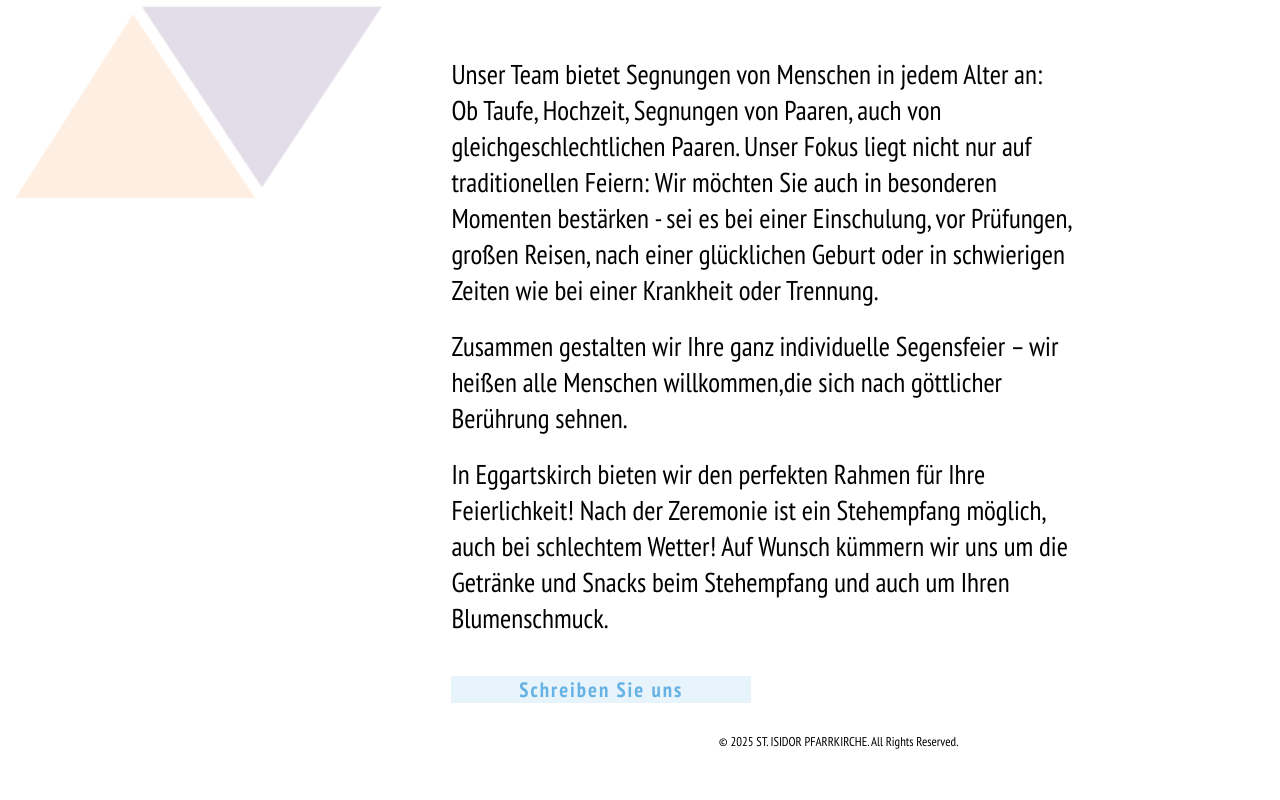
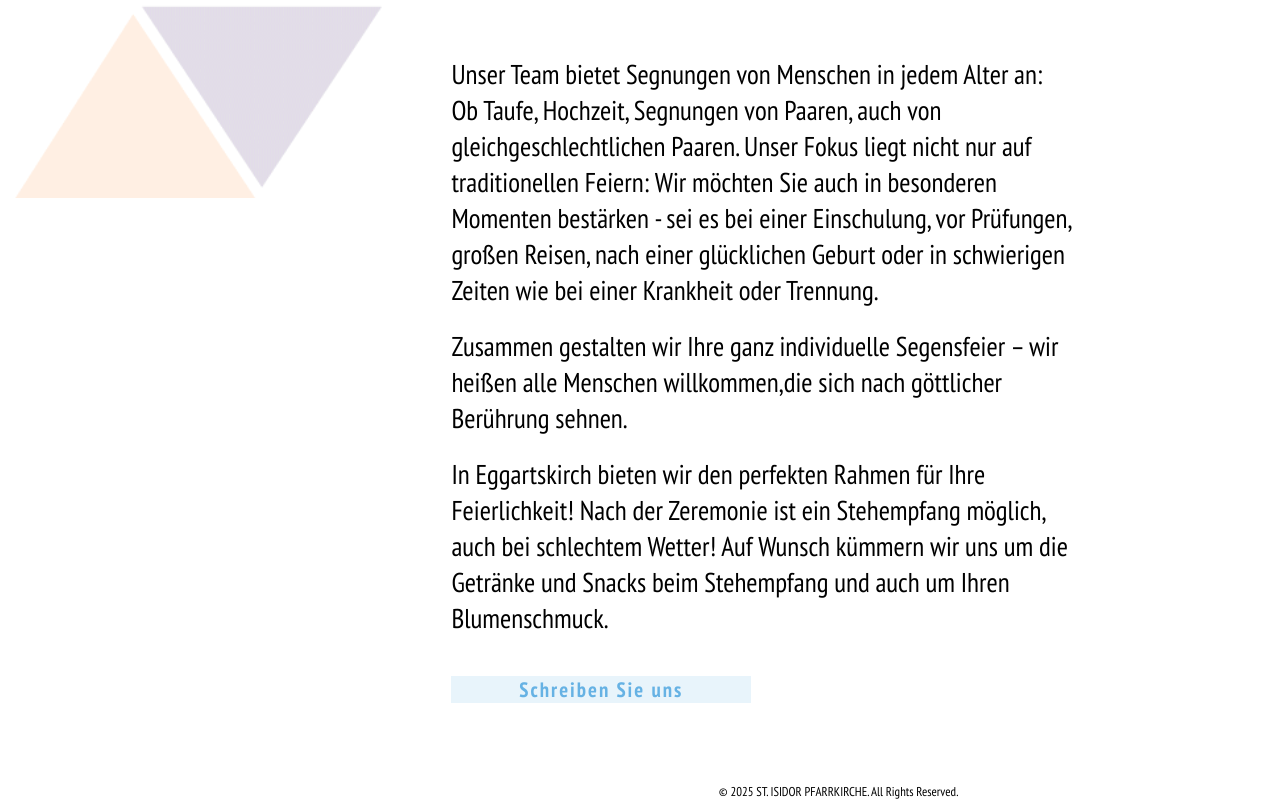
Before and after one commit to pewobox79/eggartskirch-website, a Next.js app: page / in a window 1280 px wide. Shown: the part 602-1402 px from the top of the page. Before the commit the page ends 1352 px from the top, so only its background shows below. Built offline with nearby package versions, Linux system fonts and the light colour scheme.

Commit message:
body padding updated

```diff
--- a/components/globals/EmailContact.tsx
+++ b/components/globals/EmailContact.tsx
@@ -2,9 +2,11 @@ import styles from '@/styles/Globals.module.css'
 
 const EmailContact =()=>{
 
-    return <div className={styles.contactButton}>
-        <a href={"mailto:info@segenskirche-eggartskirch.de?subject=Anfrage"}>Schreiben Sie uns</a>
-    </div>
+    return <a href={ "mailto:info@segenskirche-eggartskirch.de?subject=Anfrage" }>
+        <div className={ styles.contactButton }>
+            Schreiben Sie uns
+
+</div></a>
 }
 
 export default EmailContact
--- a/pages/Homepage.tsx
+++ b/pages/Homepage.tsx
@@ -6,13 +6,13 @@ import EmailContact from "@/components/globals/EmailContact";
 
 
 const Homepage =({content}:{content: {title: string, subTitle: {text:string}[], body: {text:string}[]}})=>{
-    return <>
+    return <div style={{ paddingBottom: "50px"}}>
             <Headline text={content?.title}/>
             <SubTitle data={content?.subTitle}/>
             <BodyContent data={content?.body}/>
-        <EmailContact/>
+            <EmailContact/>
 
-    </>
+    </div>
 }
 
 export default Homepage
--- a/styles/Globals.module.css
+++ b/styles/Globals.module.css
@@ -29,7 +29,7 @@
 }
 
 .contactButton{
- margin: 30px 0;
+    margin: 30px 0;
     padding: 0 10px;
     background-color: var(--buttonBackgroundsecondary);
     width: 300px;
--- a/styles/Layouts.module.css
+++ b/styles/Layouts.module.css
@@ -37,7 +37,8 @@
 }
 
 .mainContent{
-    padding: 0 10px
+    padding: 0 10px;
+    min-height: 800px;
 }
 
 .verticalImage{
```
